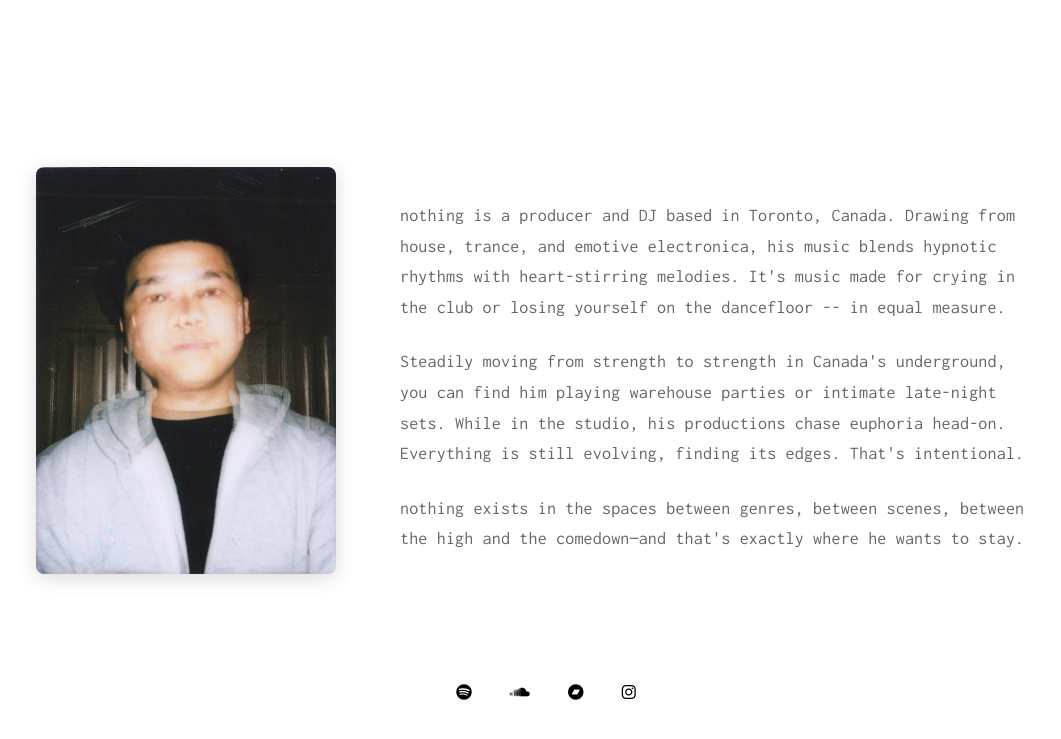
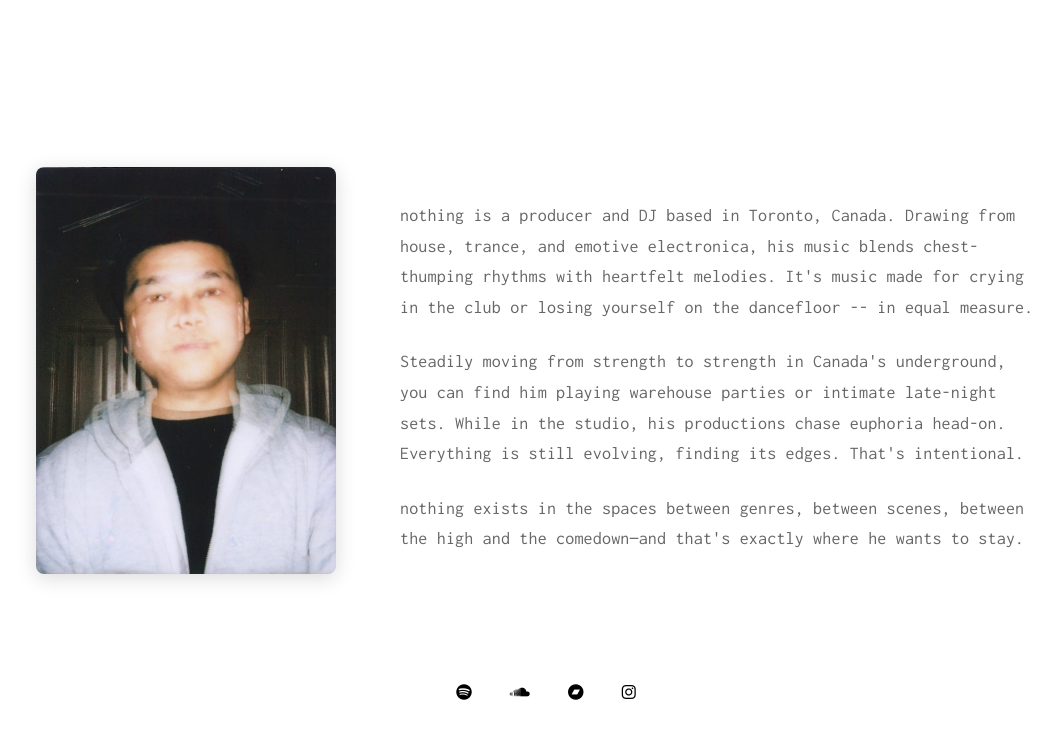
Before and after one commit to briannguy3n/nothingcouldnever2, a Jekyll site: the page built from pages/about.md, in a window 1280 px wide. Shown: the top 739 px of the page, without its empty margins (104-1165 px from the left). Built offline with Jekyll 4.4.1, drawn with Linux system fonts in a browser that asks for light colours.

Commit message:
Update bio a bit

```diff
--- a/pages/about.md
+++ b/pages/about.md
@@ -11,7 +11,7 @@ permalink: /about
     </a>
   </div>
   <div class="about-text">
-    <p>nothing is a producer and DJ based in Toronto, Canada. Drawing from house, trance, and emotive electronica, his music blends hypnotic rhythms with heart-stirring melodies. It's music made for crying in the club or losing yourself on the dancefloor -- in equal measure.</p>
+    <p>nothing is a producer and DJ based in Toronto, Canada. Drawing from house, trance, and emotive electronica, his music blends chest-thumping rhythms with heartfelt melodies. It's music made for crying in the club or losing yourself on the dancefloor -- in equal measure.</p>
 
     <p>Steadily moving from strength to strength in Canada's underground, you can find him playing warehouse parties or intimate late-night sets. While in the studio, his productions chase euphoria head-on. Everything is still evolving, finding its edges. That's intentional.</p>
 
```
